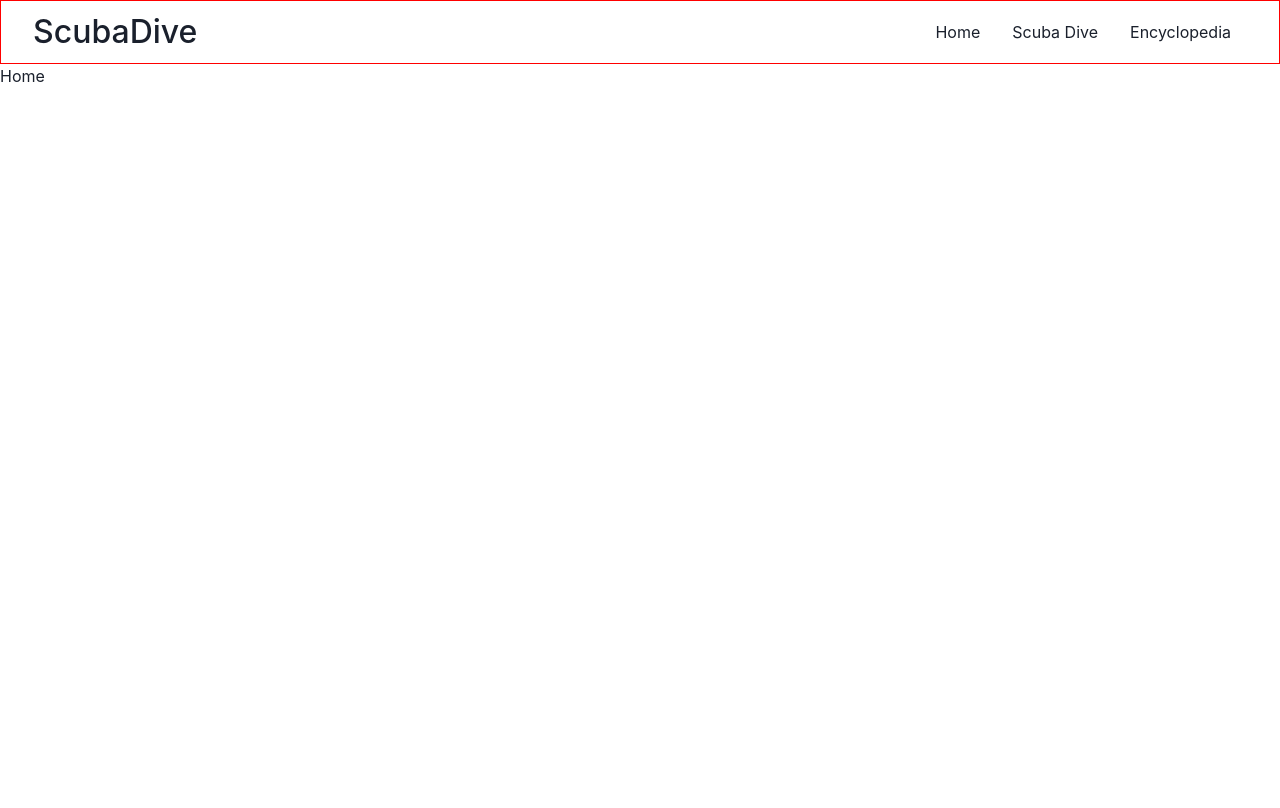
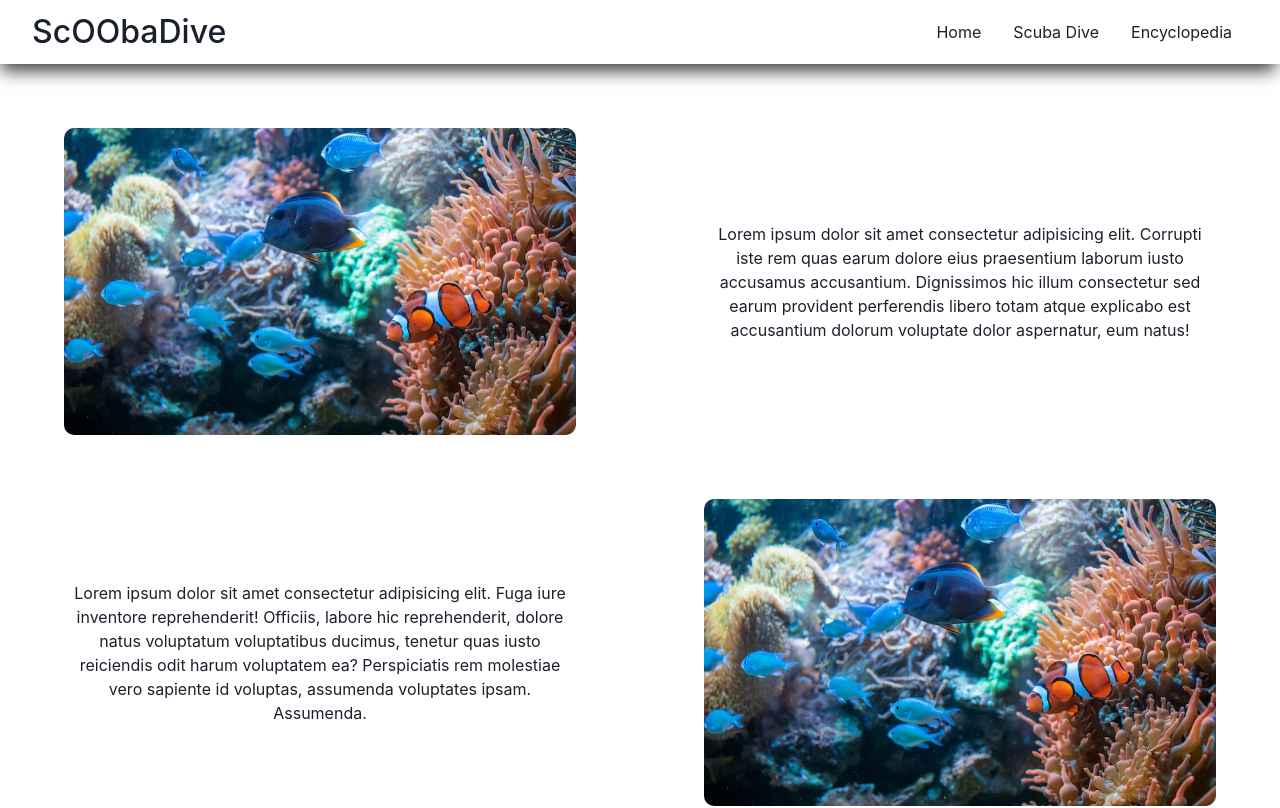
Before and after one commit to Garvit1809/DeepDiveHacks, a React (Vite) app in the folder client/: page / in a window 1280 px wide. Shown: the top 808 px of the page. Built offline with nearby package versions, Linux system fonts and the light colour scheme; what react-locomotive-scroll would draw is missing.

Commit message:
Added Home Page

```diff
--- a/client/src/App.jsx
+++ b/client/src/App.jsx
@@ -5,6 +5,8 @@ import { Route, Routes } from 'react-router-dom'
 import Home from "./Pages/Home";
 import FishPage from "./Pages/FishPage";
 import Research from "./Pages/Research";
+import Register from "./Pages/Register";
+import Login from "./Pages/Login";
 
 function App() {
   const containerRef = useRef(null);
@@ -25,12 +27,14 @@ function App() {
     >
       <main data-scroll-container ref={containerRef}>
         <Routes>
+         <Route path="/register" element={<Register/>} />
+         <Route path="/login" element={<Login/>} />
          <Route path="/" element={<Home/>} />
          <Route path="dive" element={<FishPage/>} />
          <Route path="research" element={<Research/>} />
-        </Routes>
-      </main>
-    </LocomotiveScrollProvider>
+         </Routes>
+         </main>
+         </LocomotiveScrollProvider>
   );
 }
 
--- a/client/src/Pages/Home.jsx
+++ b/client/src/Pages/Home.jsx
@@ -1,16 +1,91 @@
 import React from 'react';
 import styled from 'styled-components';
 import Navbar from '../components/GeneralComp/Navbar';
+import seaImage from '../assets/sea-image.webp';
 
 const Section = styled.div`
-  /* cursor: url(diver-cursor.jpg), auto; */
+  cursor: url(diver-cursor-removebg-preview.png), auto;
+  width: 100vw;
+  min-height: 100vh;
+  /* background-color: blue; */
 `;
+
+const Container = styled.div`
+  /* border: 1px solid red; */
+  display: flex;
+  align-items: center;
+  justify-content: space-around;
+  overflow-x: hidden;
+  margin-top: 4rem;
+  img {
+    width: 40vw;
+    border-radius: 10px;
+  }
+  p {
+    width: 40vw;
+    text-align: center;
+  }
+  /* background-color: blue; */
+`;
+
+const Container2 = styled.div`
+  display: flex;
+  align-items: center;
+  justify-content: space-around;
+  overflow-x: hidden;
+  margin-top: 4rem;
+
+  img {
+    width: 40vw;
+    border-radius: 10px;
+  }
+  p {
+    width: 40vw;
+    text-align: center;
+  }
+`
+
+const Container3 = styled.div`
+display: flex;
+  align-items: center;
+  justify-content: space-around;
+  overflow-x: hidden;
+  margin-top: 4rem;
+
+  img {
+    width: 40vw;
+    border-radius: 10px;
+  }
+  p {
+    width: 40vw;
+    text-align: center;
+  }
+`
 
 const Home = () => {
   return (
     <>
       <Navbar />
-      <Section>Home</Section>
+      <Section>
+        <Container>
+          <img src={seaImage} alt='eejcb' />
+          <p>
+            Lorem ipsum dolor sit amet consectetur adipisicing elit. Corrupti iste rem quas earum dolore eius
+            praesentium laborum iusto accusamus accusantium. Dignissimos hic illum consectetur sed earum provident
+            perferendis libero totam atque explicabo est accusantium dolorum voluptate dolor aspernatur, eum natus!
+          </p>
+        </Container>
+        <Container2>
+          <p>
+            Lorem ipsum dolor sit amet consectetur adipisicing elit. Fuga iure inventore reprehenderit! Officiis, labore hic reprehenderit, dolore natus voluptatum voluptatibus ducimus, tenetur quas iusto reiciendis odit harum voluptatem ea? Perspiciatis rem molestiae vero sapiente id voluptas, assumenda voluptates ipsam. Assumenda.
+          </p>
+          <img src={seaImage} alt="rvr" />
+        </Container2>
+        <Container3>
+          <img src={seaImage} alt="rvr" />
+          <p>Lorem ipsum dolor sit amet, consectetur adipisicing elit. Incidunt quisquam nisi commodi laborum, beatae nesciunt nulla quae placeat veritatis id aperiam? Ea id aut harum, quas ut similique distinctio qui possimus sequi! Quae eveniet exercitationem enim debitis? Cum, dignissimos autem?</p>
+        </Container3>
+      </Section>
     </>
   );
 };
--- a/client/src/Pages/Login.jsx
+++ b/client/src/Pages/Login.jsx
@@ -1,9 +1,144 @@
-import React from 'react'
+import React from "react";
+import styled from 'styled-components'
 
-const Login = () => {
-  return (
-    <div>Login</div>
-  )
+const Section = styled.div`
+background-image: url("https://media.istockphoto.com/photos/colorful-coral-reef-with-many-fishes-picture-id508960998?b=1&k=20&m=508960998&s=170667a&w=0&h=rgX09SkfLgZf8JrHYCHRwll6zLUhKI0HiZz1bMsLc0E=");
+  background-repeat: no-repeat;
+  background-size: cover;
+  margin: 0;
+  width: 100vw;
+  height: 100vh;
+
+  display: flex;
+  align-items: center;
+  text-align: center;
+  justify-content: center;
+  place-items: center;
+  overflow: hidden;
+  font-family: poppins;
+
+  .container {
+  position: relative;
+  width: 350px;
+  height: 500px;
+  border-radius: 20px;
+  padding: 40px;
+  box-sizing: border-box;
+  background: #ecf0f3;
+  box-shadow: 14px 14px 20px #cbced1, -14px -14px 20px white;
 }
 
-export default Login
+.brand-logo {
+  height: 1px;
+  width: 1px;
+  background: url("");
+  margin: 0;
+  border-radius: 50%;
+  box-sizing: border-box;
+  box-shadow: 7px 7px 10px #cbced1, -7px -7px 10px white;
+}
+
+.brand-title {
+  margin-top: 10px;
+  font-weight: 900;
+  font-size: 1.8rem;
+  color: #1da1f2;
+  letter-spacing: 1px;
+}
+
+.inputs {
+  text-align: left;
+  margin-top: 30px;
+}
+
+label,
+input,
+button {
+  display: block;
+  width: 100%;
+  padding: 0;
+  border: none;
+  outline: none;
+  box-sizing: border-box;
+}
+
+label {
+  margin-bottom: 4px;
+}
+
+label:nth-of-type(2) {
+  margin-top: 12px;
+}
+
+input::placeholder {
+  color: gray;
+}
+
+input {
+  background: #ecf0f3;
+  padding: 10px;
+  padding-left: 20px;
+  height: 50px;
+  font-size: 14px;
+  border-radius: 50px;
+  box-shadow: inset 6px 6px 6px #cbced1, inset -6px -6px 6px white;
+}
+
+button {
+  color: white;
+  margin-top: 20px;
+  background: #1da1f2;
+  height: 40px;
+  border-radius: 20px;
+  cursor: pointer;
+  font-weight: 900;
+  box-shadow: 6px 6px 6px #cbced1, -6px -6px 6px white;
+  transition: 0.5s;
+}
+
+button:hover {
+  box-shadow: none;
+}
+
+a {
+  position: absolute;
+  font-size: 8px;
+  bottom: 4px;
+  right: 4px;
+  text-decoration: none;
+  color: black;
+  background: yellow;
+  border-radius: 10px;
+  padding: 2px;
+}
+
+h1 {
+  position: absolute;
+  top: 0;
+  left: 0;
+}
+
+input {
+  caret-color: red;
+}
+`
+
+function Login() {
+  return (
+    <Section className="container">
+      <form>
+        {/* <div className="brand-logo"></div> */}
+        <div className="brand-title">ScOObaDive</div>
+        <div className="inputs">
+          <label>EMAIL</label>
+          <input type="email" placeholder="example@test.com" required />
+          <label>PASSWORD</label>
+          <input type="password" placeholder="Min 6 charaters long" required />
+          <button type="submit">LOGIN</button>
+        </div>
+      </form>
+    </Section>
+  );
+}
+
+export default Login;
--- a/client/styles.css
+++ b/client/src/Pages/Register.jsx
@@ -1,11 +1,9 @@
-@import url("https://fonts.googleapis.com/css2?family=Poppins:wght@400;900&display=swap");
+import React from "react";
+import { useNavigate } from "react-router-dom";
+import styled from 'styled-components'
 
-input {
-  caret-color: red;
-}
-
-body {
-  background-image: url("https://media.istockphoto.com/photos/colorful-coral-reef-with-many-fishes-picture-id508960998?b=1&k=20&m=508960998&s=170667a&w=0&h=rgX09SkfLgZf8JrHYCHRwll6zLUhKI0HiZz1bMsLc0E=");
+const Section = styled.div`
+ background-image: url("https://media.istockphoto.com/photos/colorful-coral-reef-with-many-fishes-picture-id508960998?b=1&k=20&m=508960998&s=170667a&w=0&h=rgX09SkfLgZf8JrHYCHRwll6zLUhKI0HiZz1bMsLc0E=");
   background-repeat: no-repeat;
   background-size: cover;
   margin: 0;
@@ -19,9 +17,8 @@ body {
   place-items: center;
   overflow: hidden;
   font-family: poppins;
-}
 
-.container {
+  .container {
   position: relative;
   width: 350px;
   height: 500px;
@@ -121,3 +118,40 @@ h1 {
   top: 0;
   left: 0;
 }
+
+input {
+  /* caret-color: red; */
+}
+`
+
+function Register() {
+const navigate = useNavigate()
+  const handleSubmit = () => {
+    navigate('/')
+  }
+  return (
+    <Section>
+    <div className="container">
+      <form onSubmit={() => handleSubmit()} >
+        {/* <div className="brand-logo"></div> */}
+        <div className="brand-title">ScOObaDive</div>
+        <div className="inputs">
+          <label>NAME</label>
+          <input type="name" placeholder="John" required />
+          <label>EMAIL</label>
+          <input type="email" placeholder="example@test.com" required />
+          <label>PASSWORD</label>
+          <input type="password" placeholder="Min 6 charaters long" required />
+          <button type="submit" style={{ backgroundColor: "lightBlue" }}>
+            REGISTER
+          </button>
+        </div>
+      </form>
+
+      <button type="submit">LOGIN</button>
+    </div>
+    </Section>
+  );
+}
+
+export default Register;
--- a/client/src/components/GeneralComp/Navbar.jsx
+++ b/client/src/components/GeneralComp/Navbar.jsx
@@ -5,7 +5,11 @@ import styled from 'styled-components';
 const Section = styled.div`
   width: 100vw;
   height: 4rem;
-  border: 1px solid red;
+  /* border: 1px solid red; */
+  -webkit-box-shadow: -2px 10px 16px -3px rgba(0,0,0,0.75);
+-moz-box-shadow: -2px 10px 16px -3px rgba(0,0,0,0.75);
+box-shadow: -2px 10px 16px -3px rgba(0,0,0,0.75);
+
 
   display: flex;
   align-items: center;
@@ -31,8 +35,8 @@ const MenuItem = styled.li`
 
 const Navbar = () => {
   return (
-    <Section data-scroll >
-      <Title>ScubaDive</Title>
+    <Section data-scroll>
+      <Title>ScOObaDive</Title>
       <MenuList>
         <MenuItem>
           <Link to="/" >Home</Link>
--- a/client/src/main.css
+++ b/client/src/main.css
@@ -1,3 +1,4 @@
+@import url("https://fonts.googleapis.com/css2?family=Poppins:wght@400;900&display=swap");
 *{
     padding: 0;
     margin: 0;
```
Also changed, not shown: client/Login.jsx (deleted, +0 -21 lines), client/Register.jsx (deleted, +0 -27 lines), client/src/Pages/Signup.jsx (deleted, +0 -9 lines).
